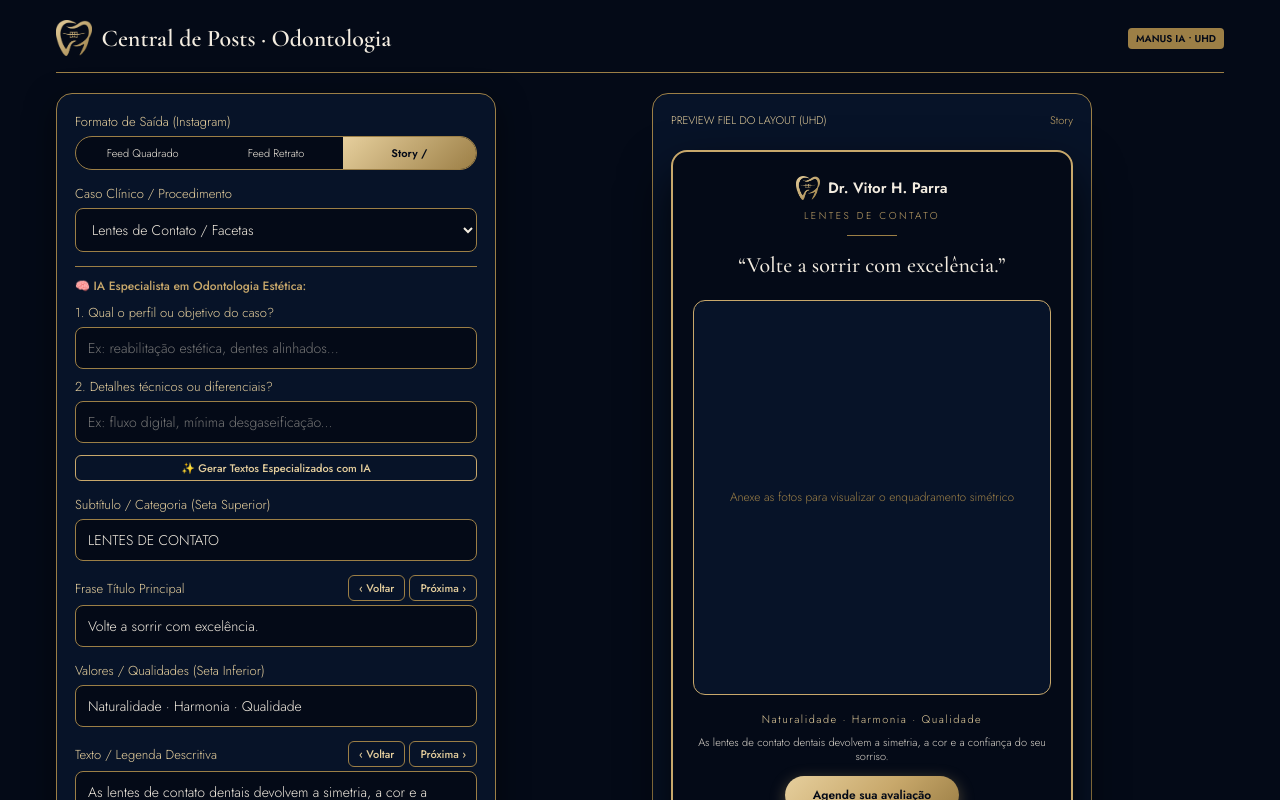
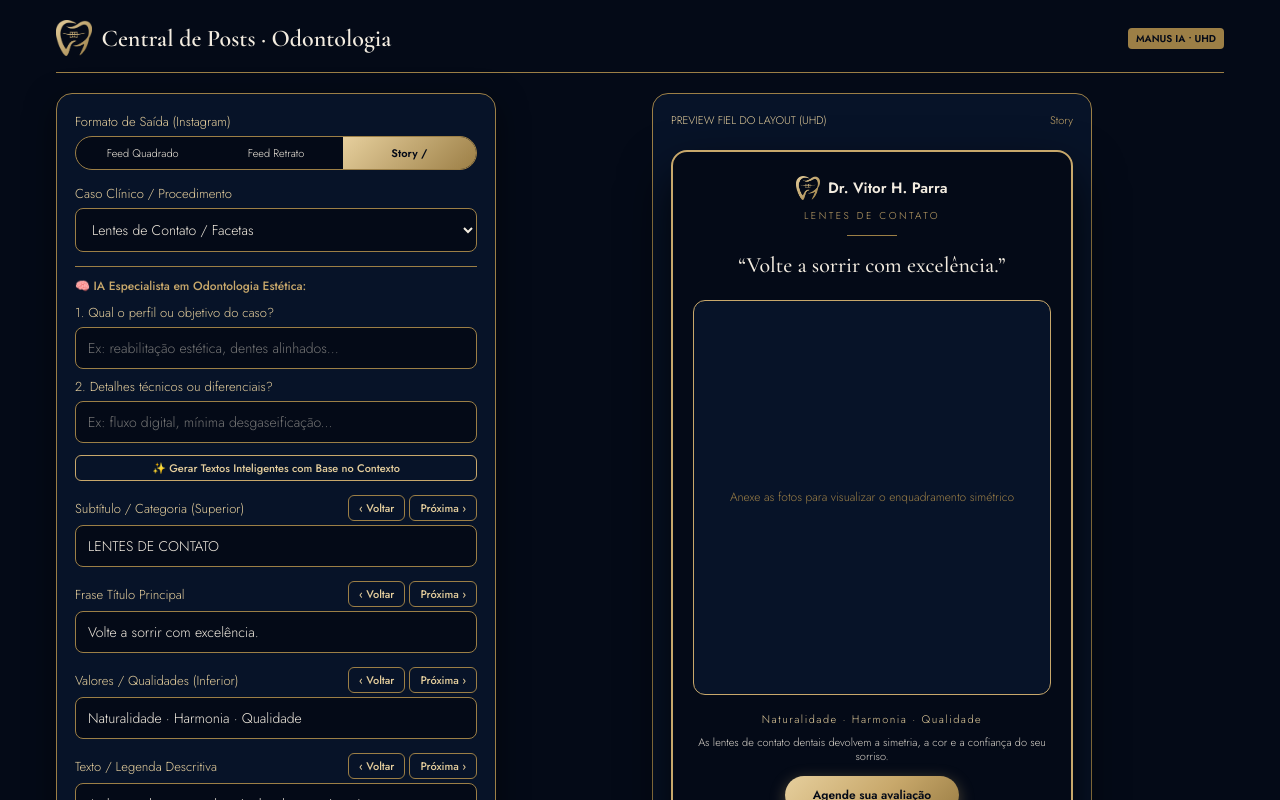
Before and after one commit to UhtredofWales/VP-Odonto, a Next.js app: page / in a window 1280 px wide. Shown: the top 800 px of the page. Built offline with nearby package versions, Linux system fonts and the light colour scheme.

Commit message:
feat: adiciona botoes de voltar e proxima nos campos de categoria e valores com geracao inteligente via IA

```diff
--- a/app/page.js
+++ b/app/page.js
@@ -9,19 +9,37 @@ export default function Home() {
   const [selectedImages, setSelectedImages] = useState([]);
   const [useBeforeAfter, setUseBeforeAfter] = useState(true);
 
-  // Navegação de índices do catálogo
+  // Índices para navegação de todas as seções
+  const [categoryIndex, setCategoryIndex] = useState(0);
   const [topCaptionIndex, setTopCaptionIndex] = useState(0);
+  const [valuesIndex, setValuesIndex] = useState(0);
   const [postCaptionIndex, setPostCaptionIndex] = useState(0);
 
-  // Campos Totalmente Editáveis (Incluindo os apontados pelas setas)
+  // Listas de opções extras para Categoria e Valores
+  const categoryOptions = [
+    currentCaseObjCategories => currentCaseObj.categoryTitle,
+    () => "EXCELÊNCIA EM ODONTOLOGIA",
+    () => "ESTÉTICA E FUNCIONALIDADE",
+    () => "TRANSFORMAÇÃO DE SORRISOS"
+  ];
+
+  const valuesOptions = [
+    () => "Naturalidade · Harmonia · Qualidade",
+    () => "Precisão · Tecnologia · Conforto",
+    () => "Segurança · Estética · Durabilidade",
+    () => "Arte · Ciência · Sofisticação"
+  ];
+
   const currentCaseObj = DENTAL_CASES.find(c => c.id === selectedCase) || DENTAL_CASES[0];
+
+  // Campos Totalmente Editáveis
   const [customCategory, setCustomCategory] = useState(currentCaseObj.categoryTitle);
   const [customTopCaption, setCustomTopCaption] = useState(currentCaseObj.topCaptions[0]);
-  const [customValuesLine, setCustomValuesLine] = useState("Naturalidade · Harmonia · Qualidade"); // Seta inferior
+  const [customValuesLine, setCustomValuesLine] = useState("Naturalidade · Harmonia · Qualidade");
   const [customPostCaption, setCustomPostCaption] = useState(currentCaseObj.postCaptions[0]);
   const [customCta, setCustomCta] = useState("Agende sua avaliação");
 
-  // Contexto para a IA
+  // Contexto para a IA Especializada
   const [patientContext, setPatientContext] = useState('');
   const [procedureHighlights, setProcedureHighlights] = useState('');
 
@@ -36,32 +54,64 @@ export default function Home() {
   const handleCaseChange = (e) => {
     const newCaseId = e.target.value;
     setSelectedCase(newCaseId);
+    setCategoryIndex(0);
     setTopCaptionIndex(0);
+    setValuesIndex(0);
     setPostCaptionIndex(0);
+
     const newObj = DENTAL_CASES.find(c => c.id === newCaseId);
     setCustomCategory(newObj.categoryTitle);
     setCustomTopCaption(newObj.topCaptions[0]);
+    setCustomValuesLine("Naturalidade · Harmonia · Qualidade");
     setCustomPostCaption(newObj.postCaptions[0]);
   };
 
+  // Funções de Navegação (Voltar / Próxima) para Categoria
+  const prevCategory = () => {
+    const cats = [currentCaseObj.categoryTitle, "EXCELÊNCIA EM ODONTOLOGIA", "ESTÉTICA E FUNCIONALIDADE", "TRANSFORMAÇÃO DE SORRISOS"];
+    const nextIdx = categoryIndex === 0 ? cats.length - 1 : categoryIndex - 1;
+    setCategoryIndex(nextIdx);
+    setCustomCategory(cats[nextIdx]);
+  };
+  const nextCategory = () => {
+    const cats = [currentCaseObj.categoryTitle, "EXCELÊNCIA EM ODONTOLOGIA", "ESTÉTICA E FUNCIONALIDADE", "TRANSFORMAÇÃO DE SORRISOS"];
+    const nextIdx = categoryIndex === cats.length - 1 ? 0 : categoryIndex + 1;
+    setCategoryIndex(nextIdx);
+    setCustomCategory(cats[nextIdx]);
+  };
+
+  // Navegação Título Principal
   const prevTopCaption = () => {
     const nextIdx = topCaptionIndex === 0 ? currentCaseObj.topCaptions.length - 1 : topCaptionIndex - 1;
     setTopCaptionIndex(nextIdx);
     setCustomTopCaption(currentCaseObj.topCaptions[nextIdx]);
   };
-
   const nextTopCaption = () => {
     const nextIdx = topCaptionIndex === currentCaseObj.topCaptions.length - 1 ? 0 : topCaptionIndex + 1;
     setTopCaptionIndex(nextIdx);
     setCustomTopCaption(currentCaseObj.topCaptions[nextIdx]);
   };
 
+  // Navegação Valores / Qualidades
+  const prevValues = () => {
+    const vals = ["Naturalidade · Harmonia · Qualidade", "Precisão · Tecnologia · Conforto", "Segurança · Estética · Durabilidade", "Arte · Ciência · Sofisticação"];
+    const nextIdx = valuesIndex === 0 ? vals.length - 1 : valuesIndex - 1;
+    setValuesIndex(nextIdx);
+    setCustomValuesLine(vals[nextIdx]);
+  };
+  const nextValues = () => {
+    const vals = ["Naturalidade · Harmonia · Qualidade", "Precisão · Tecnologia · Conforto", "Segurança · Estética · Durabilidade", "Arte · Ciência · Sofisticação"];
+    const nextIdx = valuesIndex === vals.length - 1 ? 0 : valuesIndex + 1;
+    setValuesIndex(nextIdx);
+    setCustomValuesLine(vals[nextIdx]);
+  };
+
+  // Navegação Legenda Descritiva
   const prevPostCaption = () => {
     const nextIdx = postCaptionIndex === 0 ? currentCaseObj.postCaptions.length - 1 : postCaptionIndex - 1;
     setPostCaptionIndex(nextIdx);
     setCustomPostCaption(currentCaseObj.postCaptions[nextIdx]);
   };
-
   const nextPostCaption = () => {
     const nextIdx = postCaptionIndex === currentCaseObj.postCaptions.length - 1 ? 0 : postCaptionIndex + 1;
     setPostCaptionIndex(nextIdx);
@@ -83,17 +133,26 @@ export default function Home() {
     setSelectedImages(prev => prev.filter((_, i) => i !== index));
   };
 
+  // Gerador Inteligente por IA baseado no contexto inserido
   const handleAIGenerateText = () => {
+    if (!patientContext.trim() && !procedureHighlights.trim()) {
+      alert('Por favor, preencha ao menos um campo de contexto para a IA gerar de acordo!');
+      return;
+    }
+
     const refinedTop = patientContext.trim()
       ? `Transformação estética focada em ${patientContext.trim()}.`
       : `Excelência e precisão em ${currentCaseObj.label.toLowerCase()}.`;
 
     const refinedPost = procedureHighlights.trim()
-      ? `${procedureHighlights.trim()}. Devolva a harmonia e a jovialidade ao seu sorriso.`
+      ? `${procedureHighlights.trim()}. Devolva a harmonia e a jovialidade ao seu sorriso com segurança e planejamento digital.`
       : `Planejamento reabilitador personalizado para garantir naturalidade e estética impecável.`;
 
     setCustomTopCaption(refinedTop);
     setCustomPostCaption(refinedPost);
+    if (patientContext.trim()) {
+      setCustomCategory(patientContext.toUpperCase());
+    }
   };
 
   // Motor Canvas UHD para Download Direto e Perfeito
@@ -107,31 +166,25 @@ export default function Home() {
     canvas.width = w;
     canvas.height = h;
 
-    // 1. Fundo Deep Navy
     ctx.fillStyle = '#040a17';
     ctx.fillRect(0, 0, w, h);
 
-    // 2. Moldura Dourada Externa
     ctx.strokeStyle = '#c8a86b';
     ctx.lineWidth = Math.max(8, Math.round(w * 0.007));
     ctx.strokeRect(30, 30, w - 60, h - 60);
 
-    // Configurações de escala baseadas na largura
     const centerX = w / 2;
 
-    // 3. Cabeçalho (Nome + Categoria + Título)
     ctx.fillStyle = '#f3ece0';
     ctx.font = `600 ${Math.round(w * 0.032)}px Jost, sans-serif`;
     ctx.textAlign = 'center';
     ctx.fillText(`Dr. ${BRAND.name}`, centerX, 110);
 
-    // Categoria apontada pela seta superior
     ctx.fillStyle = '#c8a86b';
     ctx.font = `500 ${Math.round(w * 0.024)}px Jost, sans-serif`;
     ctx.letterSpacing = '3px';
     ctx.fillText(customCategory.toUpperCase(), centerX, 155);
 
-    // Linha divisória
     ctx.strokeStyle = '#9c7f46';
     ctx.lineWidth = 2;
     ctx.beginPath();
@@ -139,12 +192,10 @@ export default function Home() {
     ctx.lineTo(centerX + 60, 185);
     ctx.stroke();
 
-    // Título Principal
     ctx.fillStyle = '#f3ece0';
     ctx.font = `500 ${Math.round(w * 0.046)}px "Cormorant Garamond", serif`;
     ctx.fillText(`“${customTopCaption}”`, centerX, 245);
 
-    // 4. Caixa Central de Imagens
     const boxX = 60;
     const boxY = 290;
     const boxW = w - 120;
@@ -157,21 +208,17 @@ export default function Home() {
     ctx.strokeRect(boxX, boxY, boxW, boxH);
 
     const finishRendering = () => {
-      // 5. Rodapé (Valores, Legenda, CTA, Credenciais)
       const footerY = boxY + boxH + 40;
 
-      // Valores apontados pela seta inferior
       ctx.fillStyle = '#e6cf9d';
       ctx.font = `400 ${Math.round(w * 0.026)}px Jost, sans-serif`;
       ctx.textAlign = 'center';
       ctx.fillText(customValuesLine, centerX, footerY);
 
-      // Legenda Descritiva
       ctx.fillStyle = '#f3ece0';
       ctx.font = `300 ${Math.round(w * 0.027)}px Jost, sans-serif`;
       ctx.fillText(customPostCaption, centerX, footerY + 50, boxW);
 
-      // Botão CTA Dourado
       const btnW = Math.round(w * 0.55);
       const btnH = 65;
       const btnX = (w - btnW) / 2;
@@ -188,12 +235,10 @@ export default function Home() {
       ctx.fillText(customCta, centerX, btnY + btnH / 2);
       ctx.textBaseline = 'alphabetic';
 
-      // CRO Rodapé
       ctx.fillStyle = '#c8a86b';
       ctx.font = `400 ${Math.round(w * 0.022)}px Jost, sans-serif`;
       ctx.fillText(`${BRAND.name} • ${BRAND.cro}`, centerX, btnY + btnH + 45);
 
-      // Gerar URL da Imagem Pronta
       const dataUrl = canvas.toDataURL('image/png');
       setRenderedImageUrl(dataUrl);
       setIsRendering(false);
@@ -208,7 +253,6 @@ export default function Home() {
         img1.src = selectedImages[0].url;
         img1.onload = () => {
           ctx.drawImage(img1, boxX, boxY, boxW, halfH);
-          // Selo Antes
           ctx.fillStyle = '#040a17';
           ctx.strokeStyle = '#c8a86b';
           ctx.lineWidth = 2;
@@ -223,7 +267,6 @@ export default function Home() {
           img2.src = selectedImages[1].url;
           img2.onload = () => {
             ctx.drawImage(img2, boxX, boxY + halfH, boxW, halfH);
-            // Selo Depois
             ctx.fillStyle = '#040a17';
             ctx.strokeStyle = '#c8a86b';
             ctx.lineWidth = 2;
@@ -301,7 +344,7 @@ export default function Home() {
             </select>
           </label>
 
-          {/* IA ESPECIALIZADA */}
+          {/* IA ESPECIALIZADA COM CONTEXTO */}
           <div style={{ borderTop: '1px solid var(--gold-d)', paddingTop: '10px', display: 'grid', gap: '8px' }}>
             <span style={{ fontSize: '12px', fontWeight: '500', color: 'var(--gold)' }}>
               🧠 IA Especialista em Odontologia Estética:
@@ -333,21 +376,27 @@ export default function Home() {
               onClick={handleAIGenerateText}
               style={{ width: '100%', borderColor: 'var(--gold)', color: 'var(--gold-l)', marginTop: '4px' }}
             >
-              ✨ Gerar Textos Especializados com IA
+              ✨ Gerar Textos Inteligentes com Base no Contexto
             </button>
           </div>
 
-          {/* CATEGORIA EDITÁVEL (Apontada pela Seta Superior) */}
-          <label>
-            Subtítulo / Categoria (Seta Superior)
+          {/* SUBTÍTULO / CATEGORIA (Com setas de navegação) */}
+          <div>
+            <div className="nav-header" style={{ marginBottom: '4px' }}>
+              <span style={{ fontSize: '13px', color: 'var(--gold-l)' }}>Subtítulo / Categoria (Superior)</span>
+              <div className="row" style={{ gap: '4px' }}>
+                <button type="button" className="btn ghost" onClick={prevCategory}>&lsaquo; Voltar</button>
+                <button type="button" className="btn ghost" onClick={nextCategory}>Próxima &rsaquo;</button>
+              </div>
+            </div>
             <input
               type="text"
               value={customCategory}
               onChange={(e) => setCustomCategory(e.target.value)}
             />
-          </label>
+          </div>
 
-          {/* TÍTULO EDITÁVEL + NAVEGAÇÃO */}
+          {/* TÍTULO PRINCIPAL (Com setas de navegação) */}
           <div>
             <div className="nav-header" style={{ marginBottom: '4px' }}>
               <span style={{ fontSize: '13px', color: 'var(--gold-l)' }}>Frase Título Principal</span>
@@ -363,18 +412,23 @@ export default function Home() {
             />
           </div>
 
-          {/* LINHA DE VALORES EDITÁVEL (Apontada pela Seta Inferior) */}
-          <label>
-            Valores / Qualidades (Seta Inferior)
+          {/* VALORES / QUALIDADES (Com setas de navegação) */}
+          <div>
+            <div className="nav-header" style={{ marginBottom: '4px' }}>
+              <span style={{ fontSize: '13px', color: 'var(--gold-l)' }}>Valores / Qualidades (Inferior)</span>
+              <div className="row" style={{ gap: '4px' }}>
+                <button type="button" className="btn ghost" onClick={prevValues}>&lsaquo; Voltar</button>
+                <button type="button" className="btn ghost" onClick={nextValues}>Próxima &rsaquo;</button>
+              </div>
+            </div>
             <input
               type="text"
               value={customValuesLine}
               onChange={(e) => setCustomValuesLine(e.target.value)}
-              placeholder="Ex: Naturalidade · Harmonia · Qualidade"
             />
-          </label>
+          </div>
 
-          {/* LEGENDA EDITÁVEL + NAVEGAÇÃO */}
+          {/* LEGENDA DESCRITIVA (Com setas de navegação) */}
           <div>
             <div className="nav-header" style={{ marginBottom: '4px' }}>
               <span style={{ fontSize: '13px', color: 'var(--gold-l)' }}>Texto / Legenda Descritiva</span>
@@ -483,7 +537,7 @@ export default function Home() {
               }}
             >
 
-              {/* TOPO: LOGO + NOME + CATEGORIA (Editável) + TÍTULO */}
+              {/* TOPO: LOGO + NOME + CATEGORIA + TÍTULO */}
               <div style={{ width: '100%', textAlign: 'center', display: 'flex', flexDirection: 'column', alignItems: 'center', gap: '6px' }}>
                 <div style={{ display: 'flex', alignItems: 'center', gap: '8px' }}>
                   <img src="/logo-gold.png" alt="Logo" style={{ height: '24px', width: 'auto' }} />
@@ -501,7 +555,7 @@ export default function Home() {
                 </h2>
               </div>
 
-              {/* MOLDURA CENTRAL COM TAMANHOS DE FOTO IDÊNTICOS E SIMÉTRICOS */}
+              {/* MOLDURA CENTRAL COM TAMANHOS DE FOTO IDÊNTICOS */}
               <div
                 style={{
                   width: '100%',
@@ -540,7 +594,7 @@ export default function Home() {
                 )}
               </div>
 
-              {/* RODAPÉ: VALORES (Editável) + LEGENDA + BOTÃO */}
+              {/* RODAPÉ */}
               <div style={{ width: '100%', textAlign: 'center', display: 'flex', flexDirection: 'column', alignItems: 'center', gap: '8px' }}>
                 <p style={{ fontSize: '11px', color: '#e6cf9d', letterSpacing: '1.5px' }}>
                   {customValuesLine}
@@ -579,7 +633,7 @@ export default function Home() {
         </div>
       </div>
 
-      {/* MODAL DE DOWNLOAD COM A IMAGEM PRONTA EM UHD */}
+      {/* MODAL DE DOWNLOAD */}
       {previewModalOpen && (
         <div style={{
           position: 'fixed', inset: 0, background: 'rgba(4, 10, 23, 0.95)', backdropFilter: 'blur(8px)',
```
